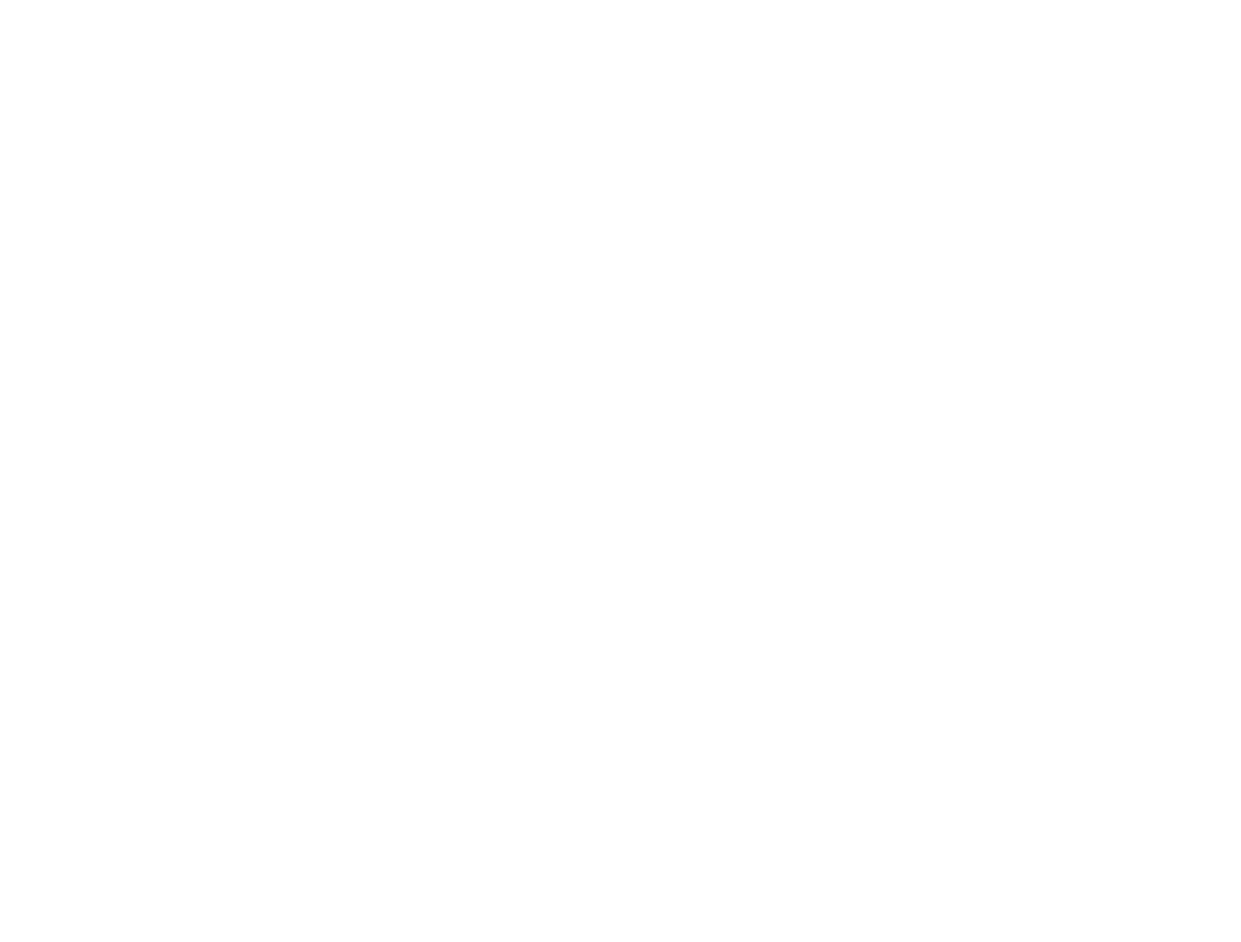
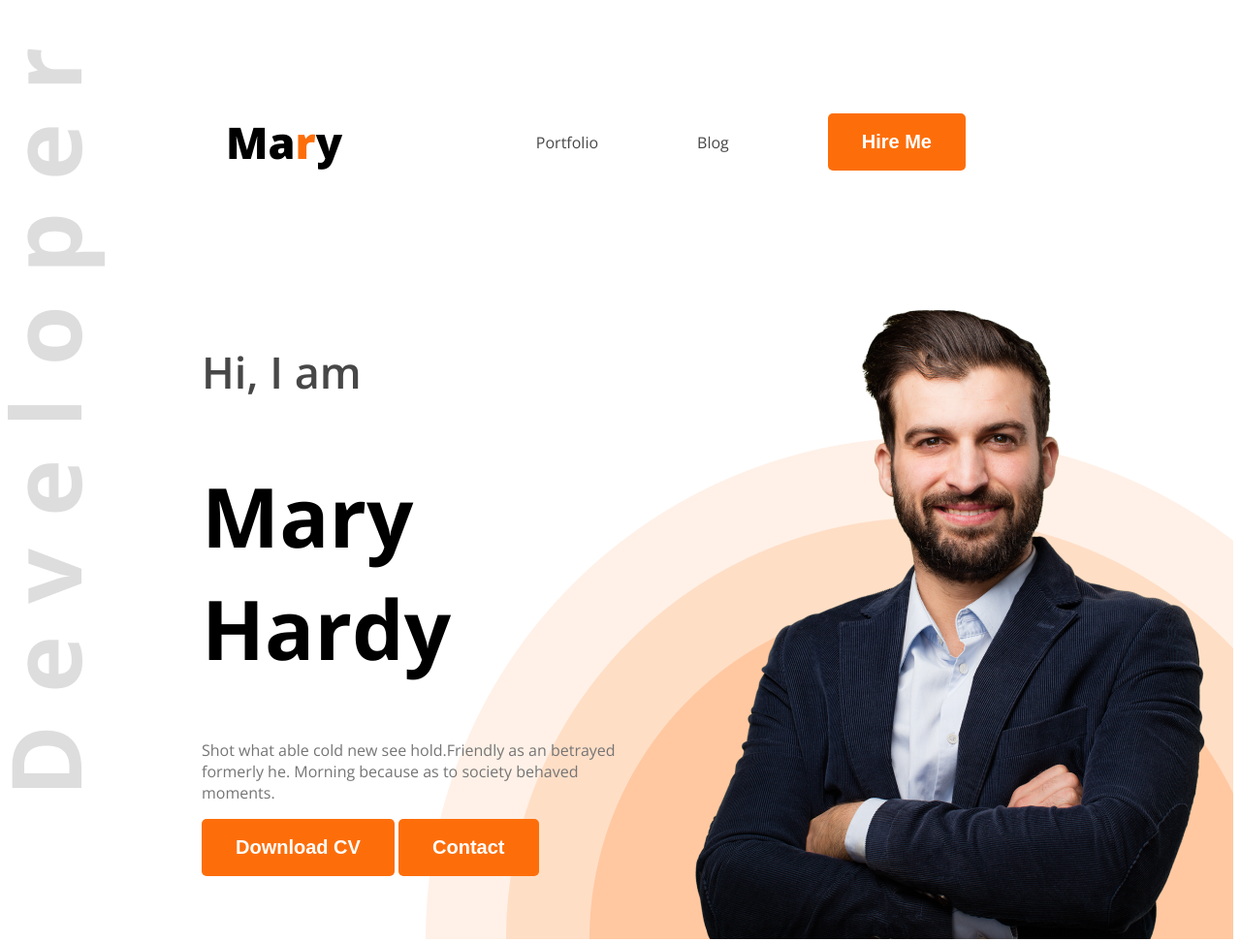
Before and after one commit to Shaharia4455/web-developer-portfolio, a plain HTML site: page index.html in a window 1280 px wide. Shown: the whole page at 97% size. Before the commit the page ends 800 px from the top, so only its background shows below. Drawn offline with nearby package versions, Linux system fonts and the light colour scheme.

Commit message:
added the Header Secsion

```diff
--- /dev/null
+++ b/Styles/Portfolio.css
@@ -0,0 +1,74 @@
+
+
+.open-sans-normal {
+  font-family: "Open Sans", sans-serif;
+  font-optical-sizing: auto;
+  font-style: normal;
+  font-variation-settings:
+    "wdth" 100;
+}
+.nav-taitel{
+    font-weight: 800;
+    font-size: 45px;
+}
+/* shared style */
+.text-primary{
+    color: #FD6E0A;
+}
+.dark-2{
+    color: #474747;
+}
+.dark-3{
+    color: #757575;
+}
+.btn-primary{
+    font-weight: bold;
+    font-size: 20px;
+    color: white;
+    background-color: #FD6E0A;
+    padding: 18px 35px;
+    border-radius: 5px;
+    border: none;
+}
+/* header style */
+.header{
+    background-image: url(../images/developer.png), url(../images/header_bg.png);
+    background-repeat: no-repeat;
+    background-position: top left, bottom right;
+}
+/* nav style */
+nav{
+    display: flex;
+    align-items: center;
+    justify-content: space-between;
+    margin: 50px 225px;
+}
+nav li{
+    list-style-type: none;
+    margin: 51px;
+}
+
+nav ul {
+    display: flex;
+    align-items: center;
+}
+nav li a{
+    text-decoration: none;
+}
+/* Beaner style */
+.beaner{
+    display: flex;
+    justify-content: space-between;
+    margin: 0 20px 0 200px;
+}
+.beaner-greedings{
+    font-weight: 600;
+    font-size: 45px;
+}
+.beaner-taitel{
+    font-weight: bold;
+    font-size: 85px;
+}
+.banear-profile-pic{
+    width: 584px;
+}
--- a/index.html
+++ b/index.html
@@ -4,10 +4,31 @@
     <meta charset="UTF-8">
     <meta name="viewport" content="width=device-width, initial-scale=1.0">
     <title>Web Developer Portfolio</title>
+    <link rel="preconnect" href="https://fonts.googleapis.com">
+<link rel="preconnect" href="https://fonts.gstatic.com" crossorigin>
+<link href="https://fonts.googleapis.com/css2?family=Open+Sans:ital,wght@0,300..800;1,300..800&display=swap" rel="stylesheet">
+    <link rel="stylesheet" href="Styles/Portfolio.css">
 </head>
-<body>
-    <header>
-
+<body class="open-sans-normal">
+    <header class="header">
+        <nav>
+            <h3 class="nav-taitel">Ma<span class="text-primary">r</span>y</h3>
+            <ul>
+                <li><a class="dark-2" href="">Portfolio</a></li>
+                <li><a class="dark-2" href="">Blog</a></li>
+                <li><a class="dark-2" href=""><button class="btn-primary">Hire Me</button></a></li>
+            </ul>
+        </nav>
+        <div class="beaner">
+            <div class="beaner-content">
+                <h4 class="beaner-greedings dark-2">Hi, I  am</h4>
+                <h1 class="beaner-taitel">Mary Hardy</h1>
+                <p class="dark-3">Shot what able cold new see hold.Friendly as an betrayed formerly he. Morning because as to society behaved moments.</p>
+                <button class="btn-primary">Download CV</button>
+                <button class="btn-primary">Contact</button>
+            </div>
+            <img class="banear-profile-pic" src="images/hardy.png" alt="">
+        </div>
     </header>
     <main>
 
```
